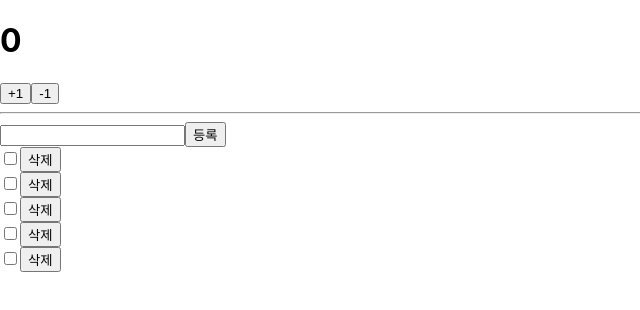
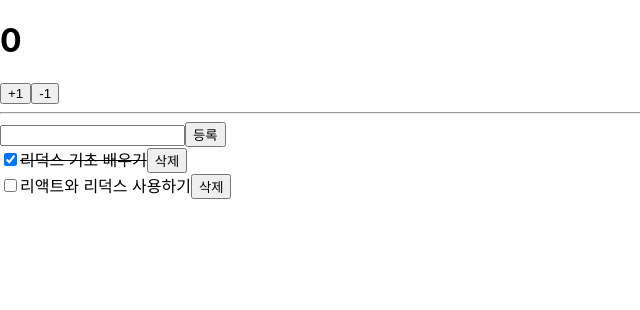
Before and after one commit to swhana/redux, a React (Create React App) app in the folder react-redux-tutorial/: page / in a window 1280 px wide. Shown: the top 310 px of the page, without its empty margins (0-640 px from the left). Built offline with nearby package versions, Linux system fonts and the light colour scheme.

Commit message:
Add functions
- todo 기본기능

```diff
--- a/react-redux-tutorial/src/App.js
+++ b/react-redux-tutorial/src/App.js
@@ -1,13 +1,13 @@
 import './App.css';
 import CounterContainer from './containers/CounterContainer';
-import Todos from './components/Todos';
+import TodosContainer from './containers/TodosContainer';
 
 function App() {
   return (
     <div>
       <CounterContainer />
       <hr />
-      <Todos />
+      <TodosContainer />
     </div>
   )
 }
--- a/react-redux-tutorial/src/components/Todos.js
+++ b/react-redux-tutorial/src/components/Todos.js
@@ -1,8 +1,14 @@
 const TodoItem = ({ todo, onToggle, onRemove }) => {
   return (
     <div>
-      <input type="checkbox" />
-      <button>삭제</button>
+      <input
+        type="checkbox"
+        onClick={() => onToggle(todo.id)}
+        checked={todo.done}
+        readOnly
+      />
+      <span style={{ textDecoration: todo.done ? 'line-through' : 'none' }}>{todo.text}</span>
+      <button onClick={() => onRemove(todo.id)}>삭제</button>
     </div>
   )
 }
@@ -15,23 +21,31 @@
   onToggle,
   onRemove
 }) => {
-
   const onSubmit = (e) => {
     e.preventDefault();
+    onInsert(input);
+    onChangeInput(''); //input form 초기화
   }
+
+  const onChange = (e) => onChangeInput(e.target.value);
 
   return (
     <div>
       <form onSubmit={onSubmit}>
-        <input />
+        <input value={input} onChange={onChange} />
         <button type="submit">등록</button>
       </form>
       <div>
-        <TodoItem />
-        <TodoItem />
-        <TodoItem />
-        <TodoItem />
-        <TodoItem />
+        {
+          todos.map(todo => (
+            <TodoItem
+              todo={todo}
+              key={todo.id}
+              onToggle={onToggle}
+              onRemove={onRemove}
+            />
+          ))
+        }
       </div>
     </div>
   )
--- a/react-redux-tutorial/src/containers/CounterContainer.js
+++ b/react-redux-tutorial/src/containers/CounterContainer.js
@@ -7,20 +7,29 @@
 }
 
 //store안의 state를 props로 넘겨주기 위해 설정하는 함수
-const mapStateToProps = (state) => ({
-  number: state.counter.number,
-});
+// const mapStateToProps = (state) => ({
+//   number: state.counter.number,
+// });
 
 //store안의 action 생성 함수(dispatch)를 props로 넘겨주기 위해 설정하는 함수
-const mapDispatchToProps = (dispatch) => ({
-  increase: () => {
-    dispatch(increase());
-  },
+// const mapDispatchToProps = (dispatch) => ({
+//   increase: () => {
+//     dispatch(increase());
+//   },
 
-  decrease: () => {
-    dispatch(decrease());
-  },
-});
+//   decrease: () => {
+//     dispatch(decrease());
+//   },
+// });
 
 // connect()를 사용해서 Counter 컴포넌트를 redux와 연동
-export default connect(mapStateToProps, mapDispatchToProps)(CounterContainer);
+// export default connect(mapStateToProps, mapDispatchToProps)(CounterContainer);
+export default connect(
+  state => ({
+    number: state.counter.number,
+  }),
+  {
+    increase,
+    decrease,
+  }
+)(CounterContainer);
--- /dev/null
+++ b/react-redux-tutorial/src/containers/TodosContainer.js
@@ -0,0 +1,37 @@
+import { connect } from "react-redux"
+import { changeInput, insert, toggle, remove } from "../modules/todos"
+import Todos from "../components/Todos"
+
+
+const TodosContainer = ({
+  input,
+  todos,
+  changeInput,
+  insert,
+  toggle,
+  remove
+}) => {
+  return (
+    <Todos
+      input={input}
+      todos={todos}
+      onChangeInput={changeInput}
+      onInsert={insert}
+      onToggle={toggle}
+      onRemove={remove}
+    />
+  )
+}
+
+export default connect(
+  ({ todos }) => ({
+    input: todos.input,
+    todos: todos.todos,
+  }),
+  {
+    changeInput,
+    insert,
+    toggle,
+    remove,
+  },
+)(TodosContainer);
--- a/react-redux-tutorial/src/modules/todos.js
+++ b/react-redux-tutorial/src/modules/todos.js
@@ -83,7 +83,7 @@
     case REMOVE:
       return {
         ...state,
-        todos: state.todos.filter(todo => todo.id === action.id)
+        todos: state.todos.filter(todo => todo.id !== action.id)
       };
 
     default:
```
